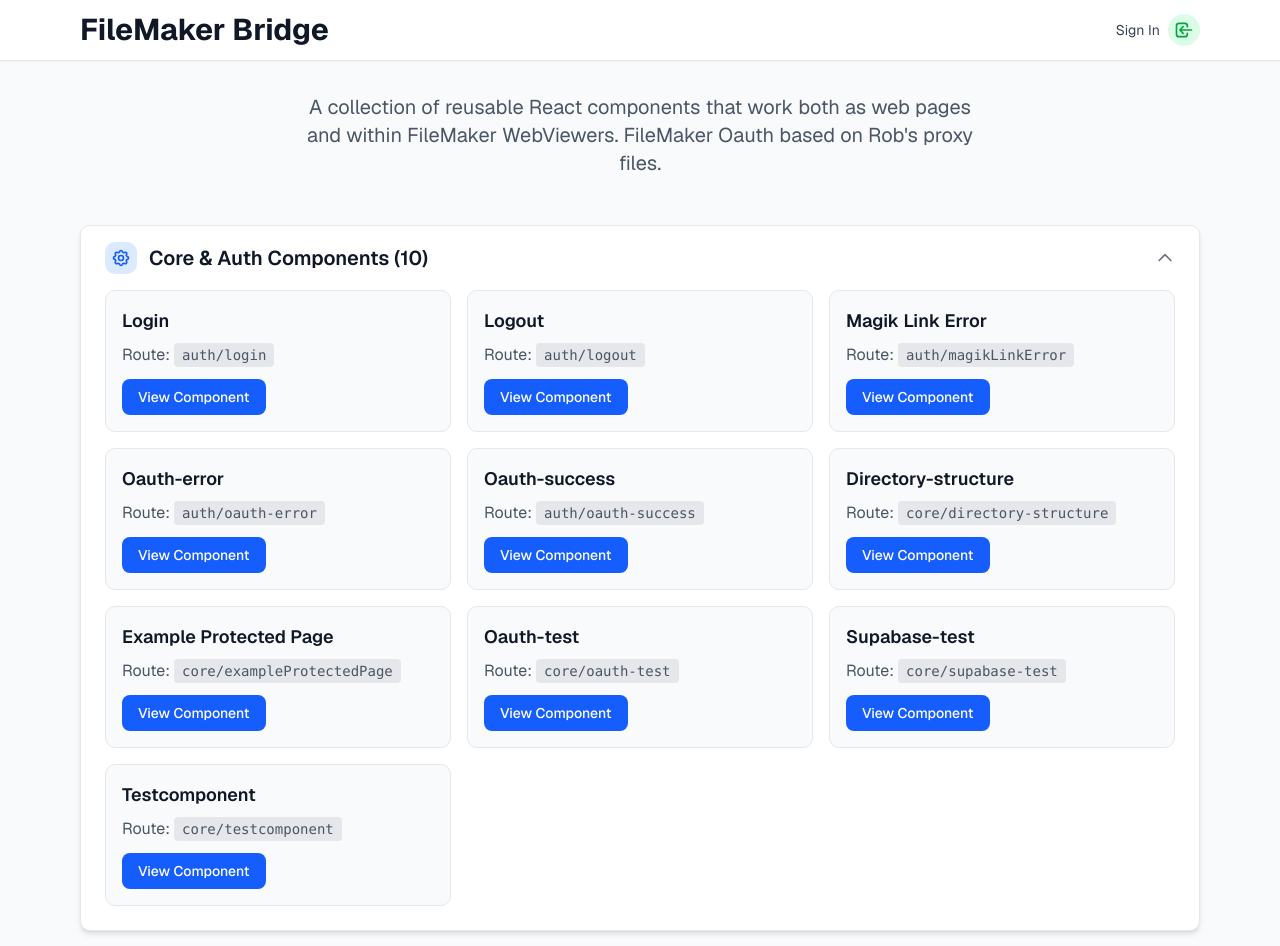
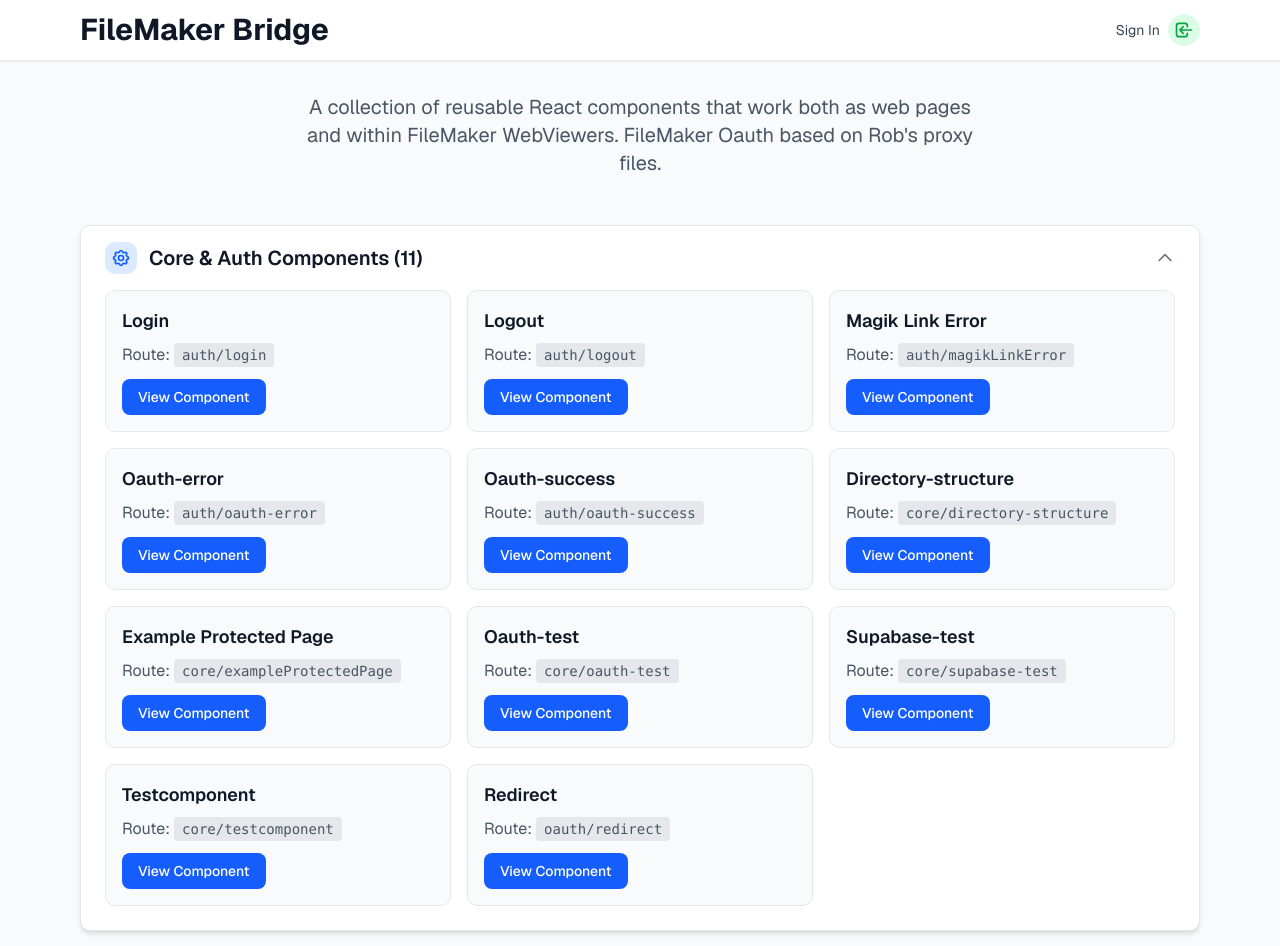
Before and after one commit to simon0863/fm-bridge, a Next.js app: page / in a window 1280 px wide. Shown: the top 946 px of the page. Built offline with nearby package versions, Linux system fonts and the light colour scheme; no server answers.

Commit message:
altered component identification

```diff
--- a/app/page.js
+++ b/app/page.js
@@ -69,6 +69,7 @@
   if (path.startsWith('auth/')) return 'auth';
   if (path.startsWith('core/')) return 'core';
   if (path.startsWith('roundup/')) return 'roundup';
+  if (path === 'oauth/redirect') return 'core'; // OAuth redirect is a core auth feature
   return 'other';
 }
 
```
